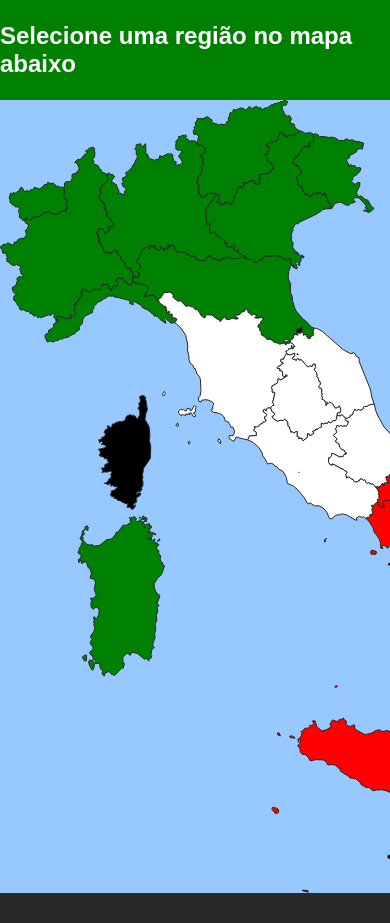
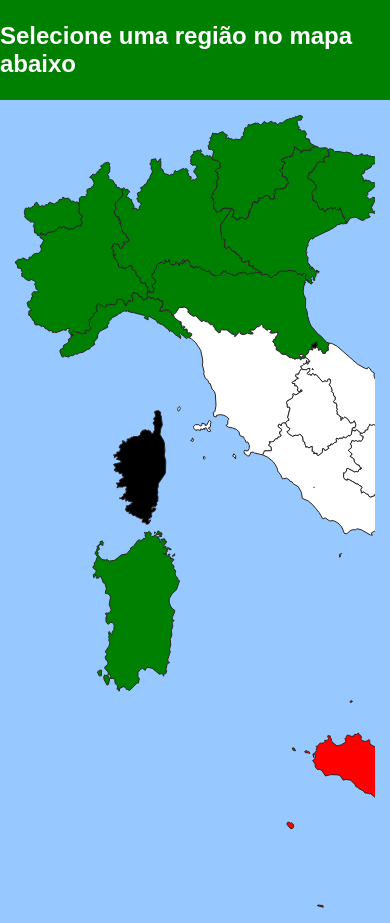
Before and after one commit to BuysDev/giovannibot, a React (Vite) app: page / in a window 390 px wide. Before the commit the page ends 893 px from the top, so only its background shows below. Built offline with nearby package versions, Linux system fonts and the light colour scheme; no server answers.

Commit message:
feat: adding map responsiveness

```diff
--- a/src/index.css
+++ b/src/index.css
@@ -36,17 +36,18 @@ svg {
   display: flex;
   justify-content: center;
   align-items: center;
-  height: 100%;
+  min-height: calc(100vh - 100px); /* subtract header height */
+  padding: 20px;
 }
 
 .map {
   display: flex;
   fill: #828282;
   stroke: #272727;
-  max-width: 100%;
-  max-height: 100%;
-  width: auto;
+  width: 100%;
+  max-width: 1000px; /* limit maximum width */
   height: auto;
+  aspect-ratio: 1 / 1; /* maintain square aspect ratio */
 }
 
 #IT-42,
@@ -91,3 +92,23 @@ svg {
       fill: #828282
   }
 }
+
+@media screen and (max-width: 768px) {
+  .map {
+    width: 95%;
+  }
+
+  .background {
+    padding: 15px;
+  }
+}
+
+@media screen and (min-width: 1200px) {
+  .map {
+    width: 100%;
+  }
+
+  .background {
+    padding: 10px;
+  }
+}
```
